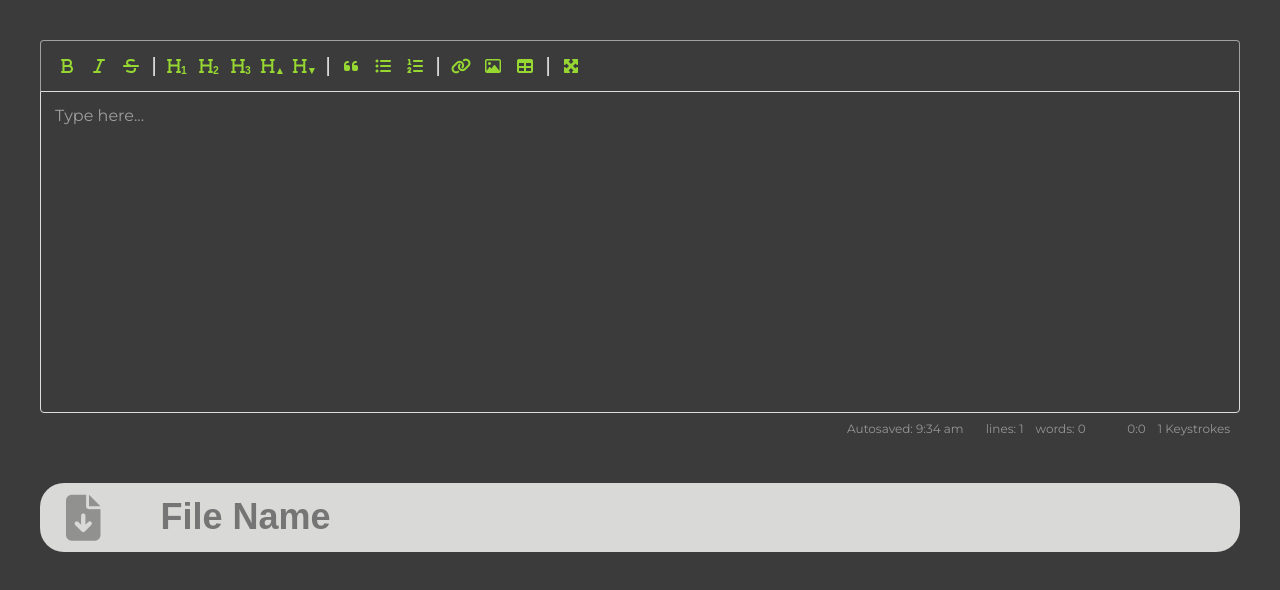
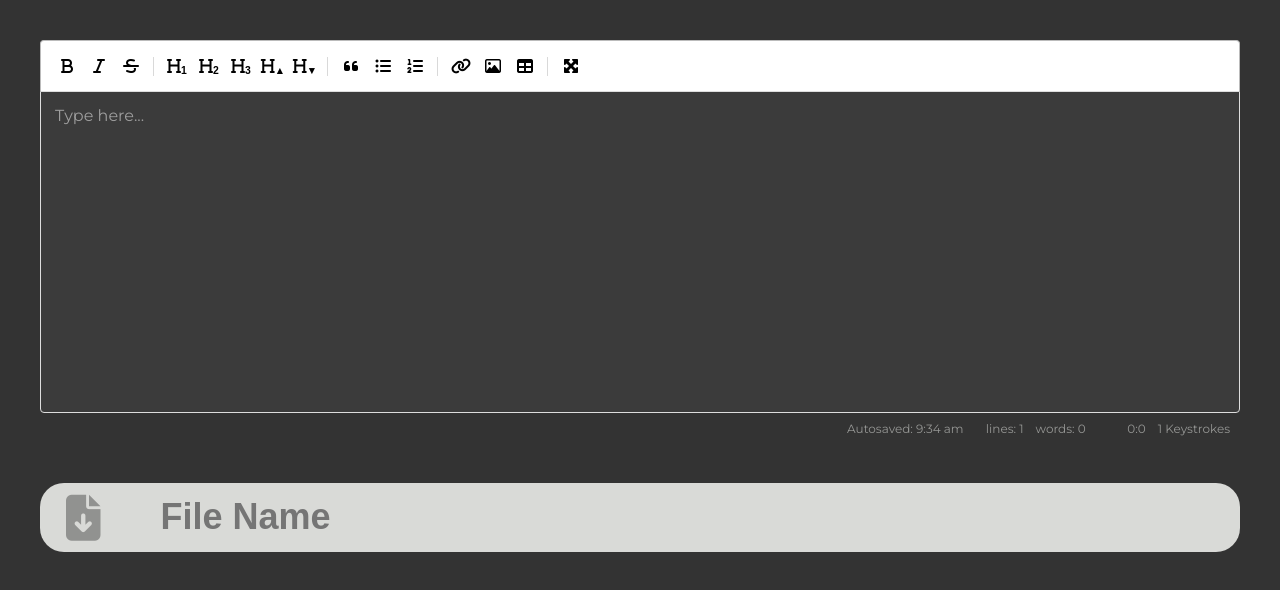
Before and after one commit to NicmeisteR/Markdown-Editor, a plain HTML site: page index.html in a window 1280 px wide. In both pictures the pointer is over the element 640 px from the left and 65 px from the top of the page. Drawn offline with Linux system fonts and the light colour scheme.

Commit message:
Enhanced styling.

```diff
--- a/style.css
+++ b/style.css
@@ -39,7 +39,7 @@ body {
 
 body {
     margin: 40px;
-    background: #3b3b3b;
+    background: #333333;
     font-family: 'Montserrat', sans-serif;
 }
 
@@ -48,8 +48,19 @@ body {
     color: white;
 }
 
+.editor-toolbar {
+    background-color: white;
+    opacity: 1;
+}
+
+.editor-toolbar:hover {
+    background-color: white;
+    opacity: 1;
+}
+
 .editor-toolbar a {
-    color: greenyellow !important;
+    /* color: greenyellow !important; */
+    color: black !important;
 }
 
 .downloadBar {
@@ -60,6 +71,10 @@ body {
     height: 69px;
     background: #d9dad7;
     border-radius: 24px;
+}
+
+.downloadBar:hover, .downloadBar:focus, .downloadBar:focus-within {
+    background-color: white;
 }
 
 input {
@@ -79,7 +94,9 @@ input:focus, input:focus-within, input:active {
 }
 
 a:hover {
-    background-color: #3b3b3b !important;
+    /* background-color: #3b3b3b !important; */
+    background: #3b3b3b !important;
+    color: white !important;
 }
 
 .downloadIcon {
@@ -94,7 +111,8 @@ a:hover {
     font-size: 46px;
     margin-top: 12px;
     margin-left: 26px;
-    color: #035c00b9;
+    /* color: #035c00b9; */
+    color: black;
     font-weight: bold;
 }
 
```
